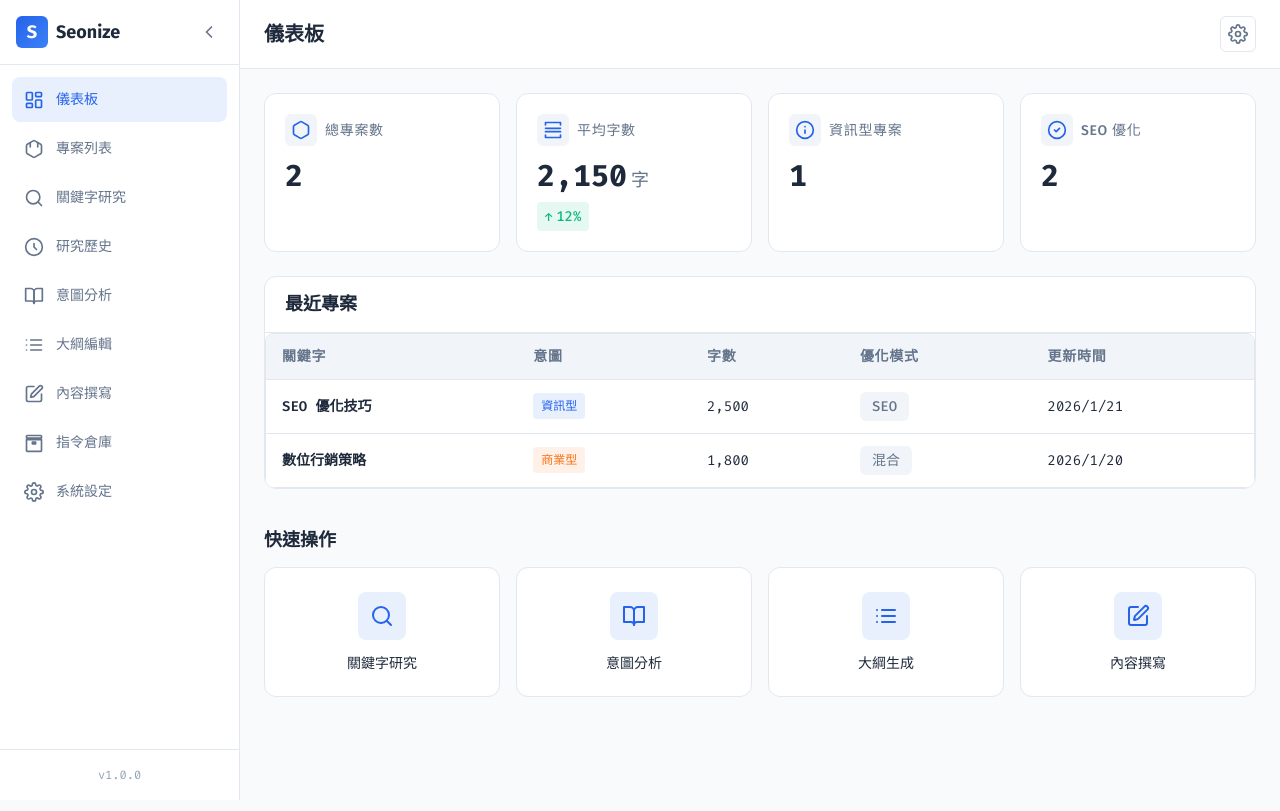
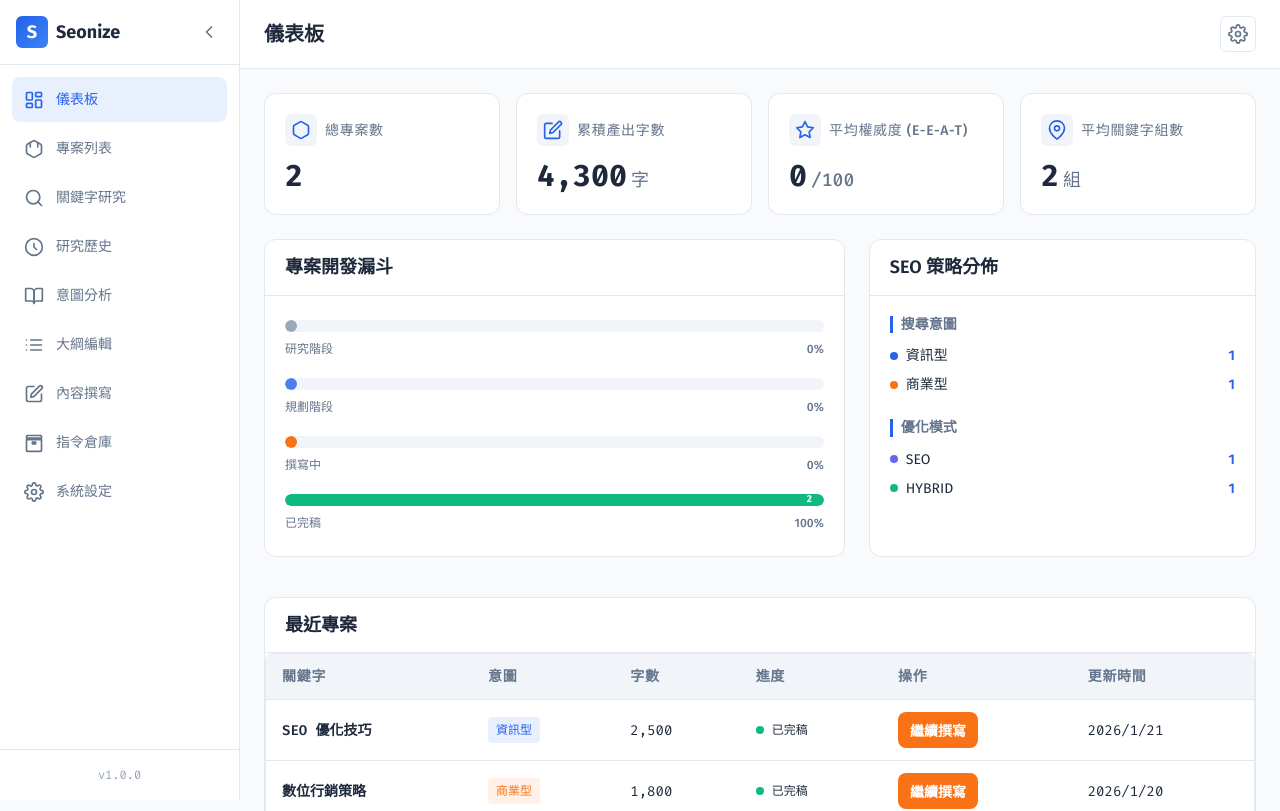
Before and after one commit to Tab2005/AI-Article-Writing-System, a React (Vite) app in the folder seonize-frontend/: page /dashboard in a window 1280 px wide. Shown: the top 811 px of the page. Built offline with nearby package versions, Linux system fonts and the light colour scheme; no server answers.

Commit message:
feat: upgrade dashboard with advanced metrics, funnel visualization, and quick actions

```diff
--- a/seonize-frontend/src/pages/DashboardPage.css
+++ b/seonize-frontend/src/pages/DashboardPage.css
@@ -130,7 +130,202 @@
     color: var(--color-text);
 }
 
+/* Dashboard Grid Layout */
+.dashboard-grid-layout {
+    display: grid;
+    grid-template-columns: 1.2fr 0.8fr;
+    gap: var(--space-6);
+    margin-bottom: var(--space-4);
+}
+
+.funnel-container {
+    padding: var(--space-6) var(--space-5);
+    display: flex;
+    flex-direction: column;
+    gap: var(--space-5);
+}
+
+.funnel-item {
+    display: flex;
+    flex-direction: column;
+    gap: var(--space-2);
+}
+
+.funnel-bar-wrapper {
+    height: 12px;
+    background: var(--color-bg-secondary);
+    border-radius: var(--radius-full);
+    overflow: hidden;
+}
+
+.funnel-bar {
+    height: 100%;
+    border-radius: var(--radius-full);
+    transition: width 1s ease-out;
+    display: flex;
+    align-items: center;
+    justify-content: flex-end;
+    padding-right: var(--space-3);
+}
+
+.funnel-bar--research {
+    background: var(--color-text-secondary);
+    opacity: 0.6;
+}
+
+.funnel-bar--planning {
+    background: var(--color-primary);
+    opacity: 0.8;
+}
+
+.funnel-bar--writing {
+    background: var(--color-cta);
+}
+
+.funnel-bar--completed {
+    background: var(--color-success);
+}
+
+.funnel-count {
+    font-size: 10px;
+    font-weight: 700;
+    color: white;
+}
+
+.funnel-label {
+    display: flex;
+    justify-content: space-between;
+    font-size: var(--text-xs);
+    font-weight: var(--font-medium);
+    color: var(--color-text-secondary);
+}
+
+/* Distribution Section */
+.distribution-container {
+    padding: var(--space-5);
+    display: flex;
+    flex-direction: column;
+    gap: var(--space-6);
+}
+
+.dist-group {
+    display: flex;
+    flex-direction: column;
+    gap: var(--space-3);
+}
+
+.dist-title {
+    font-size: var(--text-sm);
+    font-weight: var(--font-semibold);
+    color: var(--color-text-secondary);
+    border-left: 3px solid var(--color-primary);
+    padding-left: var(--space-2);
+}
+
+.dist-list {
+    display: flex;
+    flex-direction: column;
+    gap: var(--space-2);
+}
+
+.dist-item {
+    display: flex;
+    align-items: center;
+    gap: var(--space-2);
+    font-size: var(--text-sm);
+}
+
+.dist-dot {
+    width: 8px;
+    height: 8px;
+    border-radius: var(--radius-full);
+}
+
+.dist-dot--informational {
+    background: var(--color-primary);
+}
+
+.dist-dot--commercial {
+    background: var(--color-cta);
+}
+
+.dist-dot--navigational {
+    background: var(--color-success);
+}
+
+.dist-dot--transactional {
+    background: #8B5CF6;
+}
+
+.dist-dot--seo {
+    background: #6366F1;
+}
+
+.dist-dot--aeo {
+    background: #EC4899;
+}
+
+.dist-dot--geo {
+    background: #F59E0B;
+}
+
+.dist-dot--hybrid {
+    background: #10B981;
+}
+
+.dist-name {
+    flex: 1;
+    color: var(--color-text);
+}
+
+.dist-value {
+    font-family: var(--font-mono);
+    font-weight: 600;
+    color: var(--color-primary);
+}
+
+/* Table Status */
+.table-status-group {
+    display: flex;
+    align-items: center;
+    gap: var(--space-2);
+}
+
+.status-dot {
+    width: 8px;
+    height: 8px;
+    border-radius: var(--radius-full);
+}
+
+.status-dot--research {
+    background: var(--color-text-secondary);
+    opacity: 0.5;
+}
+
+.status-dot--planning {
+    background: var(--color-primary);
+}
+
+.status-dot--writing {
+    background: var(--color-cta);
+}
+
+.status-dot--completed {
+    background: var(--color-success);
+}
+
+.status-text {
+    font-size: var(--text-xs);
+    color: var(--color-text);
+}
+
 /* Responsive */
+@media (max-width: 1024px) {
+    .dashboard-grid-layout {
+        grid-template-columns: 1fr;
+    }
+}
+
 @media (max-width: 768px) {
     .dashboard-kpi-grid {
         grid-template-columns: repeat(2, 1fr);
--- a/seonize-frontend/src/pages/DashboardPage.tsx
+++ b/seonize-frontend/src/pages/DashboardPage.tsx
@@ -1,6 +1,6 @@
-import React, { useState, useEffect } from 'react';
+import React, { useState, useEffect, useMemo } from 'react';
 import { useNavigate } from 'react-router-dom';
-import { KPICard, DataTable } from '../components/ui';
+import { KPICard, DataTable, Button } from '../components/ui';
 import { projectsApi } from '../services/api';
 import type { ProjectState } from '../types';
 import { SearchIntent, WritingStyle, OptimizationMode } from '../types';
@@ -102,16 +102,37 @@ export const DashboardPage: React.FC = () => {
         },
         {
             key: 'optimization_mode',
-            header: '優化模式',
-            render: (value: unknown) => {
-                const modeLabels: Record<string, string> = {
-                    seo: 'SEO',
-                    aeo: 'AEO',
-                    geo: 'GEO',
-                    hybrid: '混合',
-                };
-                return <span className="mode-tag">{modeLabels[String(value)] || '-'}</span>;
+            header: '進度',
+            render: (_: unknown, row: ProjectState) => {
+                let status = 'research';
+                let label = '研究中';
+                if (row.word_count > 1000) { status = 'completed'; label = '已完稿'; }
+                else if (row.word_count > 0) { status = 'writing'; label = '撰寫中'; }
+                else if (row.selected_title || (row.outline && row.outline.sections.length > 0)) { status = 'planning'; label = '規劃中'; }
+
+                return (
+                    <div className="table-status-group">
+                        <span className={`status-dot status-dot--${status}`}></span>
+                        <span className="status-text">{label}</span>
+                    </div>
+                );
             },
+        },
+        {
+            key: 'project_id',
+            header: '操作',
+            render: (value: unknown, row: ProjectState) => (
+                <Button
+                    variant={row.word_count > 0 ? "cta" : "secondary"}
+                    size="sm"
+                    onClick={(e: React.MouseEvent) => {
+                        e.stopPropagation();
+                        navigate(`/projects/${value}/writing`);
+                    }}
+                >
+                    {row.word_count > 0 ? '繼續撰寫' : '開始寫作'}
+                </Button>
+            ),
         },
         {
             key: 'updated_at',
@@ -119,6 +140,54 @@ export const DashboardPage: React.FC = () => {
             render: (value: unknown) => new Date(String(value)).toLocaleDateString('zh-TW'),
         },
     ];
+
+    // 計算進階指標
+    const stats = useMemo(() => {
+        if (projects.length === 0) return { totalWords: 0, avgEEAT: 0, avgKeywords: 0 };
+
+        const totalWords = projects.reduce((sum, p) => sum + (p.word_count || 0), 0);
+        const avgEEAT = projects.reduce((sum, p) => sum + (p.eeat_score || 0), 0) / projects.length;
+
+        const avgKeywords = projects.reduce((sum, p) => sum + (p.keywords?.secondary?.length || 0), 0) / projects.length;
+
+        return { totalWords, avgEEAT: Math.round(avgEEAT * 10) / 10, avgKeywords: Math.round(avgKeywords * 10) / 10 };
+    }, [projects]);
+
+    // 專案狀態漏斗邏輯
+    const funnelData = useMemo(() => {
+        const counts = { research: 0, planning: 0, writing: 0, completed: 0 };
+
+        projects.forEach(p => {
+            if (p.word_count > 1000) counts.completed++;
+            else if (p.word_count > 0) counts.writing++;
+            else if (p.selected_title || (p.outline && p.outline.sections.length > 0)) counts.planning++;
+            else counts.research++;
+        });
+
+        return [
+            { status: 'research', label: '研究階段', count: counts.research },
+            { status: 'planning', label: '規劃階段', count: counts.planning },
+            { status: 'writing', label: '撰寫中', count: counts.writing },
+            { status: 'completed', label: '已完稿', count: counts.completed },
+        ];
+    }, [projects]);
+
+    // 策略分佈邏輯
+    const intentStats = useMemo(() => {
+        const stats: Record<string, number> = {};
+        projects.forEach(p => {
+            if (p.intent) stats[p.intent] = (stats[p.intent] || 0) + 1;
+        });
+        return stats;
+    }, [projects]);
+
+    const modeStats = useMemo(() => {
+        const stats: Record<string, number> = {};
+        projects.forEach(p => {
+            if (p.optimization_mode) stats[p.optimization_mode] = (stats[p.optimization_mode] || 0) + 1;
+        });
+        return stats;
+    }, [projects]);
 
     return (
         <div className="dashboard-page">
@@ -135,43 +204,103 @@ export const DashboardPage: React.FC = () => {
                     loading={loading}
                 />
                 <KPICard
-                    title="平均字數"
-                    value={Math.round(projects.reduce((sum, p) => sum + p.word_count, 0) / Math.max(projects.length, 1))}
+                    title="累積產出字數"
+                    value={stats.totalWords.toLocaleString()}
                     suffix="字"
-                    change={12}
                     icon={
                         <svg width="20" height="20" viewBox="0 0 24 24" fill="none" stroke="currentColor" strokeWidth="2" strokeLinecap="round" strokeLinejoin="round">
-                            <polyline points="3,6 3,3 21,3 21,6" />
-                            <path d="M3 10h18" />
-                            <path d="M3 14h18" />
-                            <polyline points="3,18 3,21 21,21 21,18" />
+                            <path d="M11 4H4a2 2 0 0 0-2 2v14a2 2 0 0 0 2 2h14a2 2 0 0 0 2-2v-7" />
+                            <path d="M18.5 2.5a2.121 2.121 0 0 1 3 3L12 15l-4 1 1-4 9.5-9.5z" />
                         </svg>
                     }
                     loading={loading}
                 />
                 <KPICard
-                    title="資訊型專案"
-                    value={projects.filter(p => p.intent === 'informational').length}
+                    title="平均權威度 (E-E-A-T)"
+                    value={stats.avgEEAT}
+                    suffix="/100"
                     icon={
                         <svg width="20" height="20" viewBox="0 0 24 24" fill="none" stroke="currentColor" strokeWidth="2" strokeLinecap="round" strokeLinejoin="round">
-                            <circle cx="12" cy="12" r="10" />
-                            <path d="M12 16v-4" />
-                            <path d="M12 8h.01" />
+                            <polygon points="12 2 15.09 8.26 22 9.27 17 14.14 18.18 21.02 12 17.77 5.82 21.02 7 14.14 2 9.27 8.91 8.26 12 2" />
                         </svg>
                     }
                     loading={loading}
                 />
                 <KPICard
-                    title="SEO 優化"
-                    value={projects.filter(p => p.optimization_mode === 'seo' || p.optimization_mode === 'hybrid').length}
+                    title="平均關鍵字組數"
+                    value={stats.avgKeywords}
+                    suffix="組"
                     icon={
                         <svg width="20" height="20" viewBox="0 0 24 24" fill="none" stroke="currentColor" strokeWidth="2" strokeLinecap="round" strokeLinejoin="round">
-                            <path d="M12 22c5.523 0 10-4.477 10-10S17.523 2 12 2 2 6.477 2 12s4.477 10 10 10z" />
-                            <path d="m9 12 2 2 4-4" />
+                            <path d="M21 10c0 7-9 13-9 13s-9-6-9-13a9 9 0 0 1 18 0z" />
+                            <circle cx="12" cy="10" r="3" />
                         </svg>
                     }
                     loading={loading}
                 />
+            </div>
+
+            {/* 專案狀態漏斗 & 策略分析 */}
+            <div className="dashboard-grid-layout">
+                <div className="dashboard-section funnel-section">
+                    <div className="dashboard-section__header">
+                        <h2 className="dashboard-section__title">專案開發漏斗</h2>
+                    </div>
+                    <div className="funnel-container">
+                        {funnelData.map((item) => (
+                            <div key={item.status} className="funnel-item">
+                                <div className="funnel-bar-wrapper">
+                                    <div
+                                        className={`funnel-bar funnel-bar--${item.status}`}
+                                        style={{ width: `${(item.count / Math.max(projects.length, 1)) * 100}%` }}
+                                    >
+                                        <span className="funnel-count">{item.count}</span>
+                                    </div>
+                                </div>
+                                <div className="funnel-label">
+                                    <span className="funnel-name">{item.label}</span>
+                                    <span className="funnel-percent">{Math.round((item.count / Math.max(projects.length, 1)) * 100)}%</span>
+                                </div>
+                            </div>
+                        ))}
+                    </div>
+                </div>
+
+                <div className="dashboard-section distribution-section">
+                    <div className="dashboard-section__header">
+                        <h2 className="dashboard-section__title">SEO 策略分佈</h2>
+                    </div>
+                    <div className="distribution-container">
+                        <div className="dist-group">
+                            <h4 className="dist-title">搜尋意圖</h4>
+                            <div className="dist-list">
+                                {Object.entries(intentStats).map(([key, count]) => (
+                                    <div key={key} className="dist-item">
+                                        <span className={`dist-dot dist-dot--${key}`}></span>
+                                        <span className="dist-name">{
+                                            key === 'informational' ? '資訊型' :
+                                                key === 'commercial' ? '商業型' :
+                                                    key === 'navigational' ? '導航型' : '交易型'
+                                        }</span>
+                                        <span className="dist-value">{count}</span>
+                                    </div>
+                                ))}
+                            </div>
+                        </div>
+                        <div className="dist-group">
+                            <h4 className="dist-title">優化模式</h4>
+                            <div className="dist-list">
+                                {Object.entries(modeStats).map(([key, count]) => (
+                                    <div key={key} className="dist-item">
+                                        <span className={`dist-dot dist-dot--${key}`}></span>
+                                        <span className="dist-name">{key.toUpperCase()}</span>
+                                        <span className="dist-value">{count}</span>
+                                    </div>
+                                ))}
+                            </div>
+                        </div>
+                    </div>
+                </div>
             </div>
 
             {/* Projects Table */}
@@ -234,6 +363,6 @@ export const DashboardPage: React.FC = () => {
                     </button>
                 </div>
             </div>
-        </div>
+        </div >
     );
 };
```
